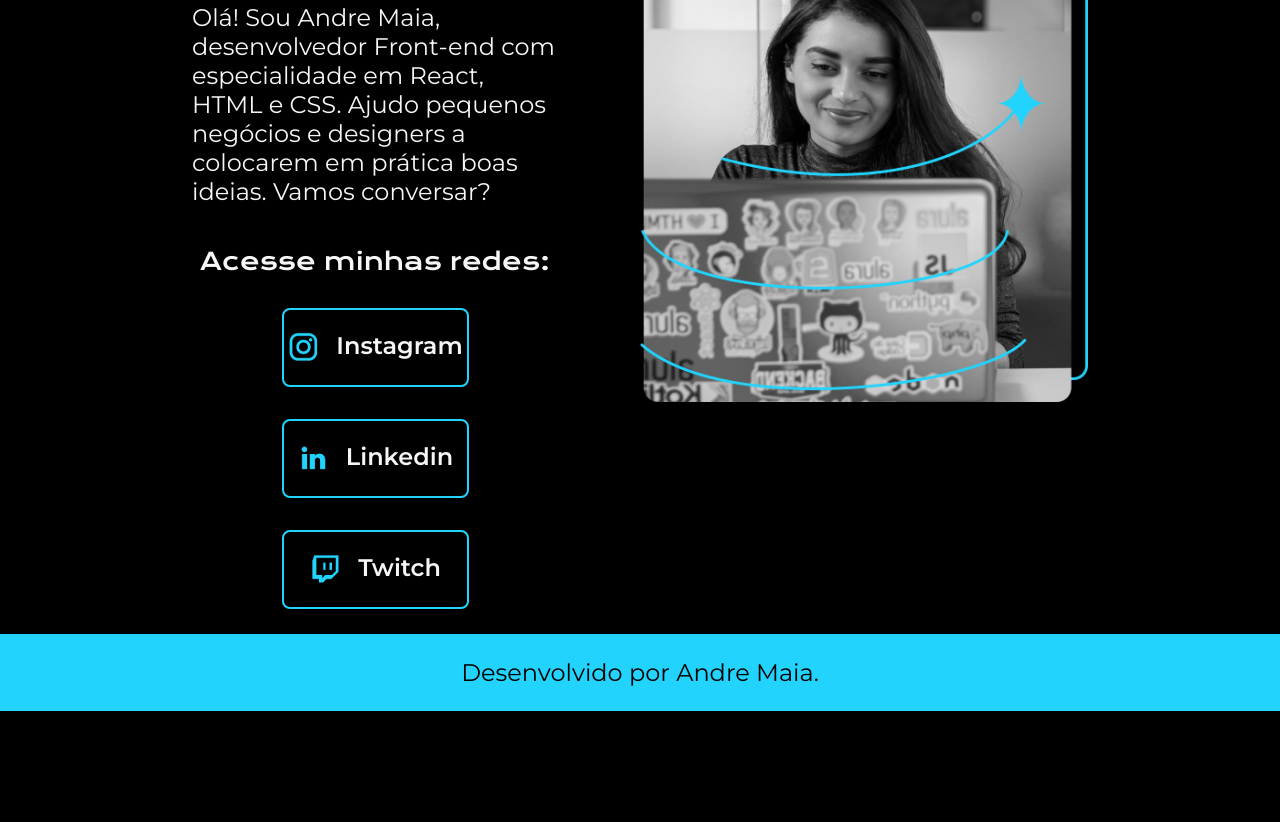
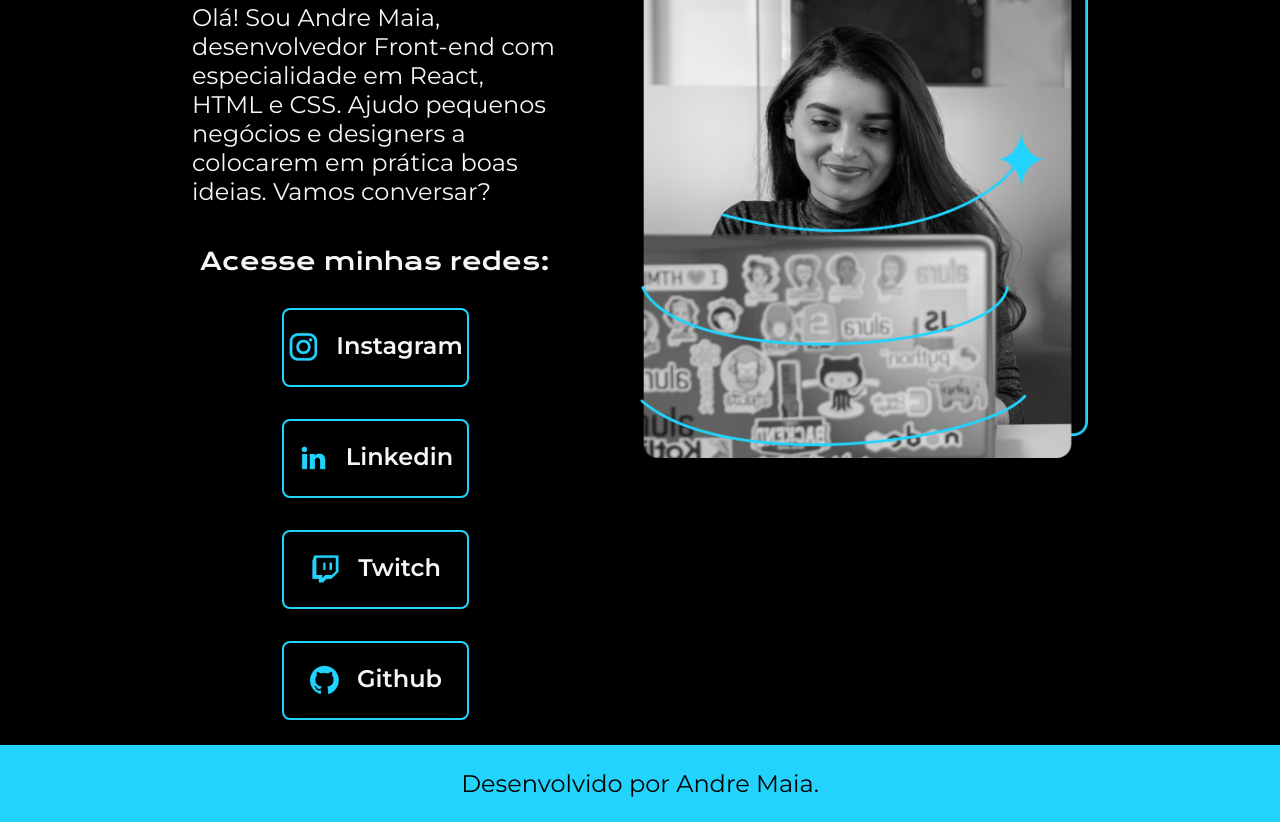
Before and after one commit to andremaiamorais/portfolio, a plain HTML site: page index.html in a window 1280 px wide. Shown: the part 413-1235 px from the top of the page. Before the commit the page ends 1124 px from the top, so only its background shows below. Drawn offline with nearby package versions, Linux system fonts and the light colour scheme.

Commit message:
Update index.html
Adição do link para meu github

```diff
--- a/index.html
+++ b/index.html
@@ -31,6 +31,10 @@
                     <img src="./assets/twitch.png">
                     Twitch
                 </a>
+                <a class="apresentacao__links__navegacao" href="https://github.com/andremaiamorais">
+                    <img src="./assets/github.png">
+                    Github
+                </a>
             </div>
         </section>
         <img class="apresentacao__imagem" src="./assets/Imagem.png" alt="foto da Joana programando">
```
